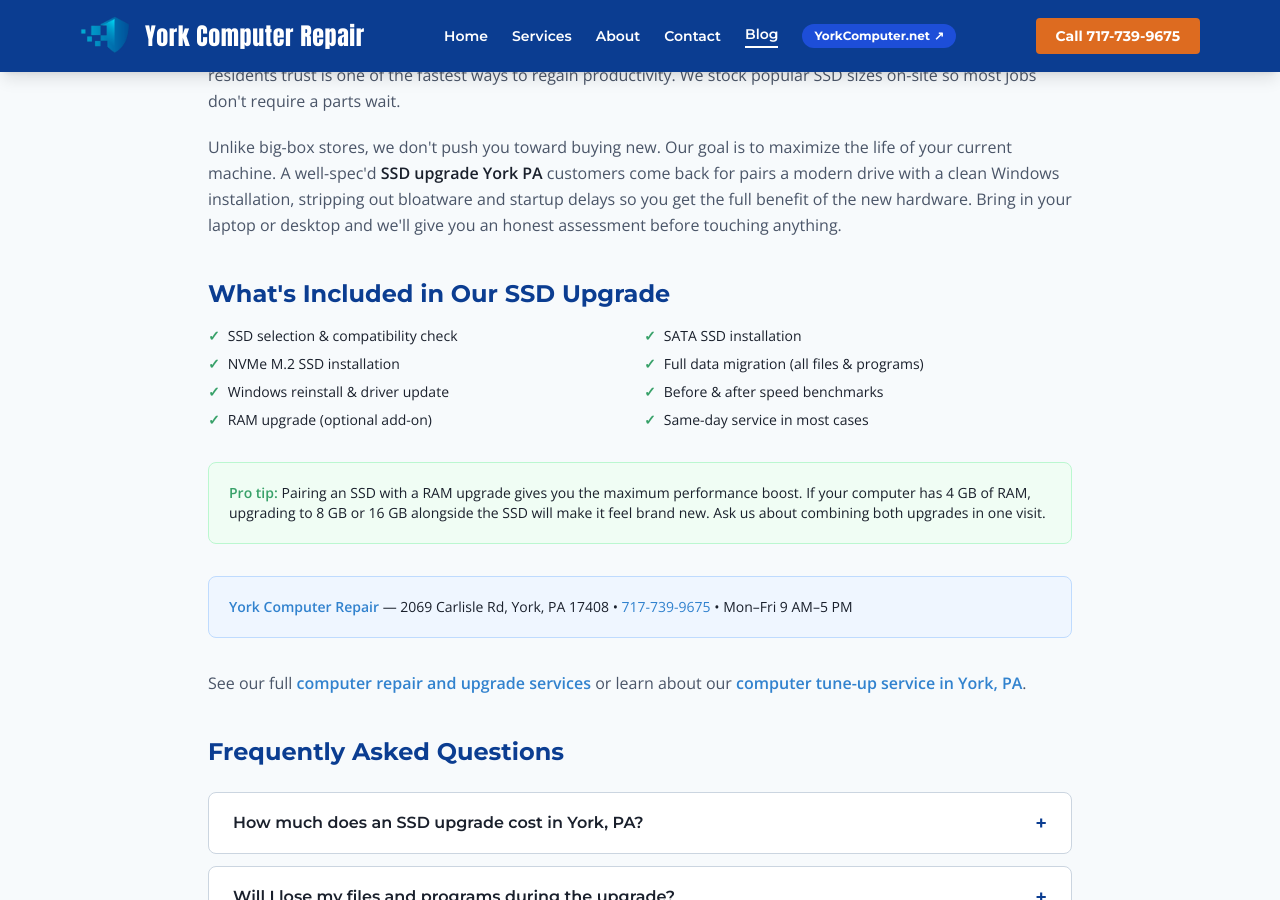
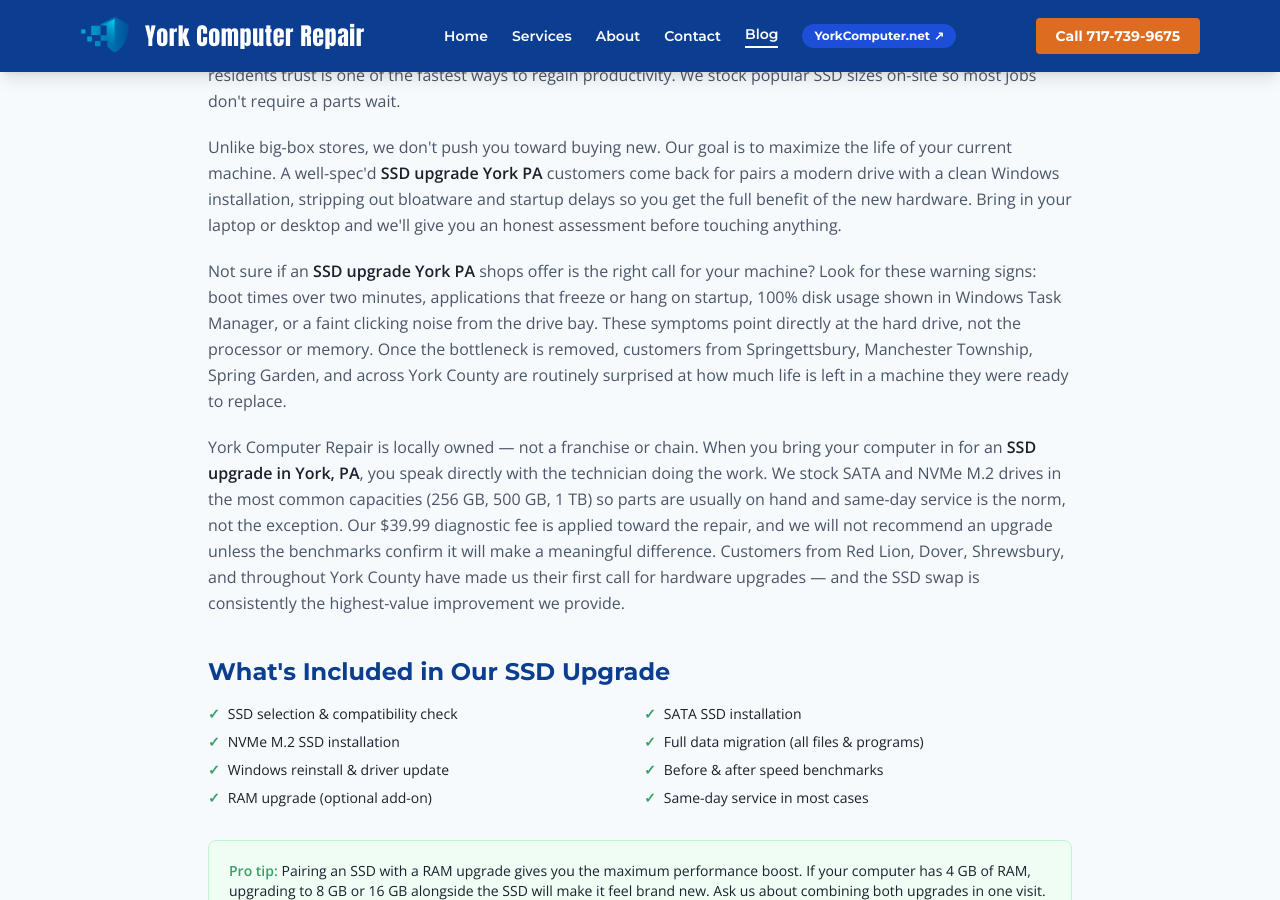
Before and after one commit to oak8513/ycr-site, a Jekyll site: the page built from blog/ssd-upgrade-york-pa.html, in a window 1280 px wide and 900 px high, scrolled down 688 px. Built offline with Jekyll 4.4.1, drawn with Linux system fonts in a browser that asks for light colours; nearby versions of some CDN libraries; a script that is not in the unit is left out.

Commit message:
SEO: refresh SSD upgrade York PA landing page

```diff
--- a/blog/ssd-upgrade-york-pa.html
+++ b/blog/ssd-upgrade-york-pa.html
@@ -26,6 +26,10 @@ og_description: "SSD upgrades in York, PA — make your old computer fast again.
   <p class="text-ycr-steel leading-relaxed mb-5">We serve customers across York County — York city, Spring Garden Township, West York, Springettsbury, and surrounding communities. If you've been putting up with a slow machine, a professional <strong class="text-ycr-black">SSD upgrade York PA</strong> residents trust is one of the fastest ways to regain productivity. We stock popular SSD sizes on-site so most jobs don't require a parts wait.</p>
 
   <p class="text-ycr-steel leading-relaxed mb-5">Unlike big-box stores, we don't push you toward buying new. Our goal is to maximize the life of your current machine. A well-spec'd <strong class="text-ycr-black">SSD upgrade York PA</strong> customers come back for pairs a modern drive with a clean Windows installation, stripping out bloatware and startup delays so you get the full benefit of the new hardware. Bring in your laptop or desktop and we'll give you an honest assessment before touching anything.</p>
+
+  <p class="text-ycr-steel leading-relaxed mb-5">Not sure if an <strong class="text-ycr-black">SSD upgrade York PA</strong> shops offer is the right call for your machine? Look for these warning signs: boot times over two minutes, applications that freeze or hang on startup, 100% disk usage shown in Windows Task Manager, or a faint clicking noise from the drive bay. These symptoms point directly at the hard drive, not the processor or memory. Once the bottleneck is removed, customers from Springettsbury, Manchester Township, Spring Garden, and across York County are routinely surprised at how much life is left in a machine they were ready to replace.</p>
+
+  <p class="text-ycr-steel leading-relaxed mb-5">York Computer Repair is locally owned — not a franchise or chain. When you bring your computer in for an <strong class="text-ycr-black">SSD upgrade in York, PA</strong>, you speak directly with the technician doing the work. We stock SATA and NVMe M.2 drives in the most common capacities (256 GB, 500 GB, 1 TB) so parts are usually on hand and same-day service is the norm, not the exception. Our $39.99 diagnostic fee is applied toward the repair, and we will not recommend an upgrade unless the benchmarks confirm it will make a meaningful difference. Customers from Red Lion, Dover, Shrewsbury, and throughout York County have made us their first call for hardware upgrades — and the SSD swap is consistently the highest-value improvement we provide.</p>
 
   <h2 class="font-heading font-bold text-2xl text-ycr-blue mt-10 mb-4">What's Included in Our SSD Upgrade</h2>
 
```
